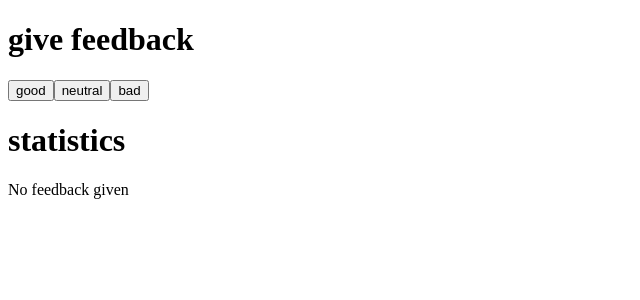
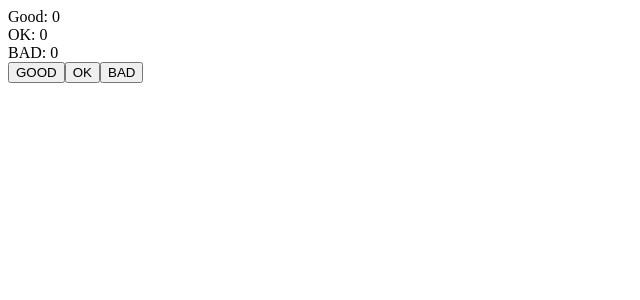
Before and after one commit to sm-mostafajamal/Fullstack_Open, a React (Create React App) app in the folder part1/unicafe/: page / in a window 1280 px wide. Shown: the top 300 px of the page, without its empty margins (0-640 px from the left). Built offline with nearby package versions, Linux system fonts and the light colour scheme.

Commit message:
6.1: unicafe revisited, step1

```diff
--- a/part1/unicafe/package.json
+++ b/part1/unicafe/package.json
@@ -9,6 +9,7 @@
     "react": "^18.2.0",
     "react-dom": "^18.2.0",
     "react-scripts": "5.0.1",
+    "redux": "^4.2.0",
     "web-vitals": "^2.1.4"
   },
   "scripts": {
@@ -34,5 +35,8 @@
       "last 1 firefox version",
       "last 1 safari version"
     ]
+  },
+  "devDependencies": {
+    "deep-freeze": "^0.0.1"
   }
 }
--- a/part1/unicafe/src/index.js
+++ b/part1/unicafe/src/index.js
@@ -1,5 +1,52 @@
 import React from 'react';
 import ReactDOM from 'react-dom/client';
-import App from './App';
+// import App from './App';
+import { legacy_createStore as createStore } from 'redux'
 
-ReactDOM.createRoot(document.getElementById('root')).render(<App />);
+const initialState = {
+  good: 0,
+  ok: 0,
+  bad: 0
+}
+
+const counterReducer = (state = initialState, action) => {
+  switch(action.type) {
+      case 'GOOD':
+        return { ...state, good: state.good + 1};
+      case 'OK':
+        return { ...state, ok: state.ok + 1};
+      case 'BAD':
+        return { ...state, bad: state.bad + 1};
+      default:
+        return state;
+  }
+}
+const store = createStore(counterReducer)
+
+const App = () => {
+  return (
+    <div>
+      <div>
+        <div>
+          Good: {store.getState().good}
+        </div>
+        <div>
+          OK: {store.getState().ok}
+        </div>
+        <div>
+          BAD: {store.getState().bad}
+        </div>
+      </div>
+      <div>
+        <button onClick={() => store.dispatch({ type: 'GOOD'})}>GOOD</button>
+        <button onClick={() => store.dispatch({ type: 'OK'})}>OK</button>
+        <button onClick={() => store.dispatch({ type: 'BAD'})}>BAD</button>
+      </div>
+    </div>
+  )
+}
+
+const root = ReactDOM.createRoot(document.getElementById('root'))
+const renderApp = () => root.render(<App />)
+renderApp()
+store.subscribe(renderApp)
```
Also changed, not shown: 1 other file (tests, documents, lock files or other folders).
